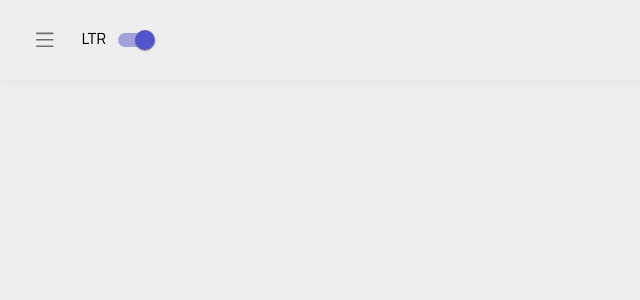
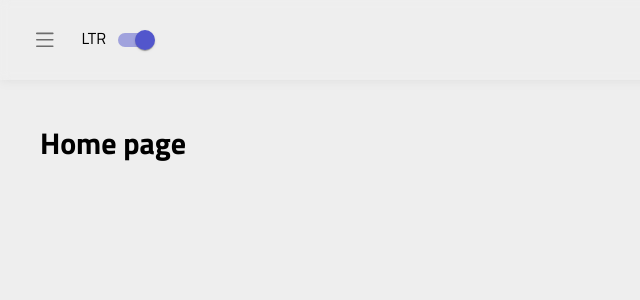
Before and after one commit to MahdiMotallebi/Clone-Material-kit, a React (Create React App) app: page / in a window 1280 px wide. Before the commit this address had no page. Shown: the top 300 px of the page, without its empty margins (0-640 px from the left). Built offline with nearby package versions, Linux system fonts and the light colour scheme.

Commit message:
Create home page

```diff
--- a/src/pages/dashboard/index.tsx
+++ b/src/pages/dashboard/index.tsx
@@ -11,10 +11,12 @@ import { Post, useGlobalContext } from '../../context';
 import UpdatePost from '../../components/modal';
 const Dashboard = () => {
   const { state, handleState } = useGlobalContext();
+
   React.useEffect(() => {
     const fetchPosts = async () => {
       const res = await axios('/posts');
       const allPosts: Post[] = await res.data;
+
       const tempState = { ...state, posts: allPosts };
       handleState(tempState);
     };
@@ -113,7 +115,7 @@ const Dashboard = () => {
       elevation={0}
       sx={{
         height: '95vh',
-
+        position: 'relative',
         border: `1px solid ${
           theme.palette.mode === 'light'
             ? theme.palette.border.main
--- a/src/pages/global/SidebarLeft.tsx
+++ b/src/pages/global/SidebarLeft.tsx
@@ -36,6 +36,7 @@ import Dashboard from '../dashboard';
 import Login from '../login';
 import Products from '../products';
 import User from '../user';
+import Home from '../home';
 
 const drawerWidth = '240px';
 
@@ -252,6 +253,7 @@ const SidebarLeft = () => {
         </AppBar>
         <Box p={5}>
           <Routes>
+            <Route path="/" element={<Home />} />
             <Route path="/user" element={<User />} />
             <Route path="/products" element={<Products />} />
             <Route path="/login" element={<Login />} />
--- /dev/null
+++ b/src/pages/home/index.tsx
@@ -0,0 +1,12 @@
+import { Box } from '@mui/material';
+import React from 'react';
+
+const Home = () => {
+  return (
+    <Box fontWeight={700} fontSize={30}>
+      Home page
+    </Box>
+  );
+};
+
+export default Home;
```
